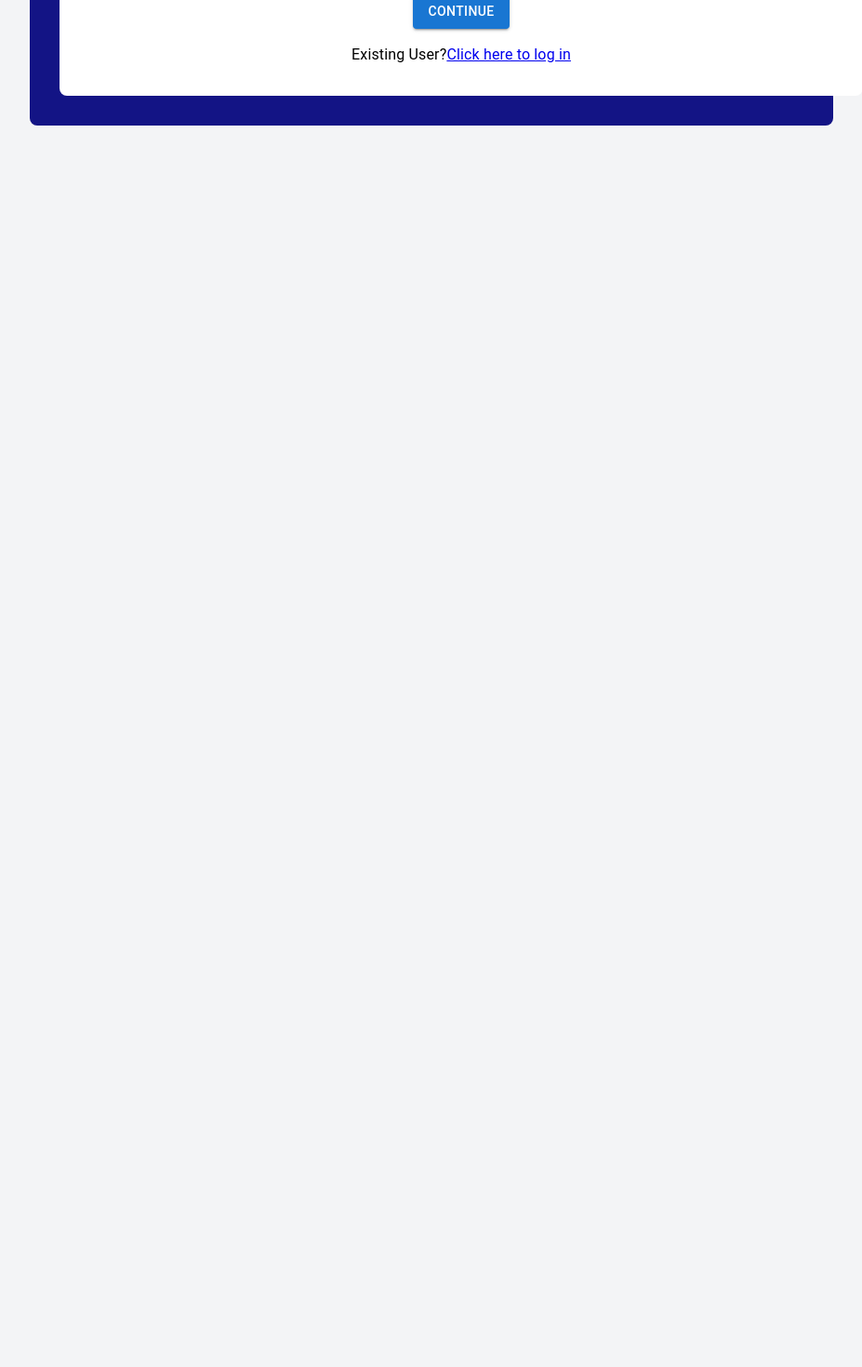
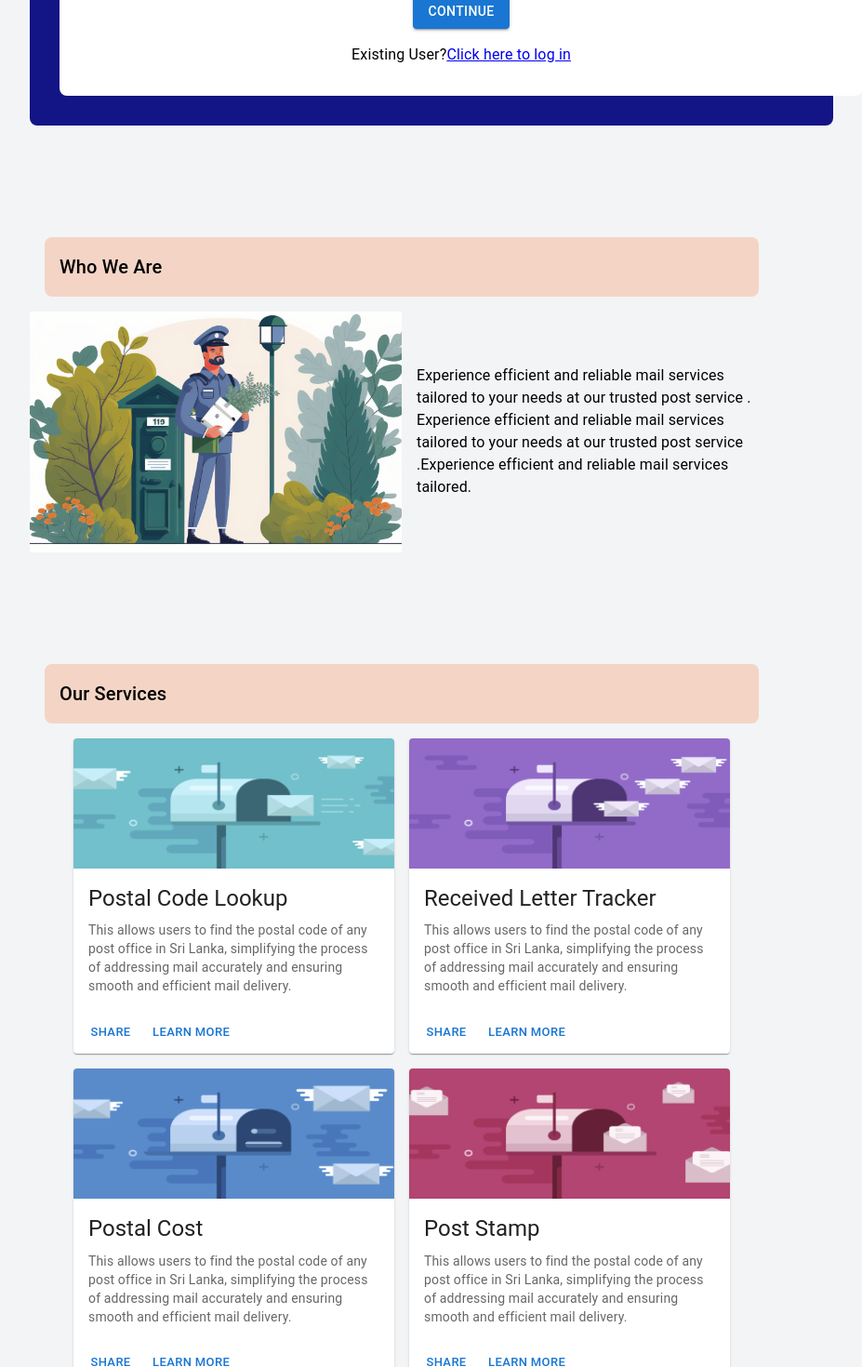
Before and after one commit to PasinduMaduwantha/post-mate, a React (Create React App) app: page / in a window 1280 px wide. Shown: the part 438-1908 px from the top of the page at 93% size, without its empty margins (208-1135 px from the left). Before the commit the page ends 800 px from the top, so only its background shows below. Built offline with nearby package versions, Linux system fonts and the light colour scheme.

Commit message:
landing done

```diff
--- a/src/App.js
+++ b/src/App.js
@@ -38,8 +38,8 @@ function App() {
         </Route>
         <Route path="/register" element={<Register />}>
         </Route>
-        <Route path="/home" element={<UserHome />}>
-        </Route>
+        {/* <Route path="/home" element={<UserHome />}>
+        </Route> */}
         <Route path="/admin/dashboard" element={<AdminDashBoard />}>
         </Route>
         <Route path="/about" element={<About />}>
@@ -50,7 +50,7 @@ function App() {
         </Route>
         <Route path="/notifications" element={<Notifications />}>
         </Route>
-        <Route path="/services" element={<Services />}>
+        <Route path="/services" element={<UserHome />}>
         </Route>
         {/* <Route path="/home/postalCodeLookup" element={<PostalCodeLookup/>}></Route>
         <Route path="/home/postalCost" element={<PostalCost/>}></Route>
--- a/src/components/NavBar/NavBar.jsx
+++ b/src/components/NavBar/NavBar.jsx
@@ -16,17 +16,16 @@ import logo from "../../images/logo.png";
 import { Link } from "react-router-dom";
 import { Notifications } from "@mui/icons-material";
 
-const pages = ["Home", "About Us", "Services", "Contact Us", "Help"];
+const pages = [ "About Us", "Services", "Contact Us", "Help"];
 const settings = ["Profile", "Account", "Dashboard", "Logout"];
 
 const pageToUrlMap = {
-  "Home": "/home",
+  // "Home": "/home",
+  "Services": "/services",
   "About Us": "/about",
-  "Services": "/services",
   "Contact Us": "/contact",
   "Help": "/help",
 };
-
 
 function NavBar( ) {
 
--- a/src/page/ContactUs/Contact.jsx
+++ b/src/page/ContactUs/Contact.jsx
@@ -14,19 +14,43 @@ import {
 import useForm from "../../Hooks/useForm";
 import frame from "../../images/Frame.png";
 import mailSent from "../../images/29630388_2206_w023_n003_2530b_p1_2530 1.png";
+import axios from "../../API/axios";
+import { toast } from "react-hot-toast";
 
 const Contact = () => {
+
   const getFreshModel = () => ({
     userName: "",
     address: "",
-    phoneNumber: "",
+    phoneNumber:"",
     message: "",
   });
 
   const { values, setValues, errors, setErrors, handleInputChange } =
     useForm(getFreshModel);
 
-  const onSendClick = () => {};
+
+    const onSendClick = () => {
+
+      axios.post('/api/inqueries', values)
+      .then(response => {
+              console.log(response)
+          if (response.status === 200) {
+              toast.success('Add successful!');
+              setValues(getFreshModel)
+
+          } else {
+              toast.error('Invalid credentials. Please try again.');
+          }
+          })
+          .catch(error => {
+          console.error('Error during login:', error);
+          toast.error('Something went wrong .');
+          })
+
+    };
+
+
 
   return (
     <>
@@ -62,11 +86,11 @@ const Contact = () => {
               variant='h7'
               align='center'
             >
-              Send Message
+              Send Feedback
             </Typography>
             <TextField
               id='outlined-basic'
-              label='Full Name'
+              label='Username'
               variant='outlined'
               name='userName'
               value={values.userName}
@@ -74,10 +98,10 @@ const Contact = () => {
             />
             <TextField
               id='outlined-basic'
-              label='Email'
+              label='Address'
               variant='outlined'
-              name='senderAddress'
-              value={values.senderAddress}
+              name='address'
+              value={values.address}
               onChange={handleInputChange}
             />
 
@@ -85,8 +109,8 @@ const Contact = () => {
               id='outlined-basic'
               label='Phone Number'
               variant='outlined'
-              name='message'
-              value={values.message}
+              name='phoneNumber'
+              value={values.phoneNumber}
               onChange={handleInputChange}
             />
 
@@ -100,7 +124,7 @@ const Contact = () => {
             />
 
             <Button variant='contained' onClick={onSendClick}>
-              Submit
+              Submit Feedback
             </Button>
           </Stack>
           <img style={{ marginLeft: 100 }} width={300} src={mailSent} />
--- a/src/page/Home/home.jsx
+++ b/src/page/Home/home.jsx
@@ -1,13 +1,14 @@
 import AuthForm from "../../components/Auth/AuthForm";
-import LoginForm from "../../components/Auth/LoginForm";
-import SignUpForm from "../../components/Auth/SignUpForm";
-import Footer from "../../components/Footer/Footer";
-import NavBar from "../../components/NavBar/NavBar";
-import PostalCodeLookup from "../PostalCodeLookup/PostalCodeLookup";
-import PostalCost from "../PostalCost/PostalCost";
-import RecievedLetterTracker from "../RecievedLetterTracker/RecievedLetterTracker";
-import SendInquiry from "../SendInquiry/SendInquiry";
-import UserHome from "../User_Home/userHome";
+
+import ServiceCard from "../Services/ServiceCard";
+import imageOne from "../../images/a.png";
+import imageTwo from "../../images/Isolation_Mode(1).png";
+import imageThree from "../../images/Isolation_Mode.png";
+import imageFour from "../../images/Isolation_Mode(2).png";
+import { Stack,Typography} from "@mui/material";
+import stampCollection from "../../images/world-post-office-day-national-post-day-generative-ai (1) 1.png";
+import frame from "../../images/Frame.png";
+import mailSent from "../../images/29630388_2206_w023_n003_2530b_p1_2530 1.png";
 import "./home.css";
 
 export default function Home() {
@@ -17,6 +18,87 @@ export default function Home() {
       <div className='home-background'>
         <div className='home-background-wrap'>
           <AuthForm />
+          <Stack direction={"column"}>
+        <Typography
+          padding={2}
+          marginTop={15}
+          marginLeft={2}
+          marginRight={2}
+          marginBottom={2}
+          bgcolor={" #F2590033"}
+          borderRadius={2}
+          variant='h6'
+        >
+          Who We Are
+        </Typography>
+        <Stack
+          direction='row-reverse'
+          justifyContent='center'
+          alignItems='center'
+          spacing={2}
+        >
+          <Typography width={"50%"}>
+            Experience efficient and reliable mail services tailored to your
+            needs at our trusted post service . Experience efficient and
+            reliable mail services tailored to your needs at our trusted post
+            service .Experience efficient and reliable mail services tailored.
+          </Typography>
+          <img width={400} src={stampCollection} alt='' />
+        </Stack>
+      </Stack>
+      <Stack direction={"column"}>
+        <Typography
+          padding={2}
+          marginTop={15}
+          marginLeft={2}
+          marginRight={2}
+          marginBottom={2}
+          bgcolor={" #F2590033"}
+          borderRadius={2}
+          variant='h6'
+        >
+          Our Services
+        </Typography>
+        <Stack
+          direction='row'
+          justifyContent='center'
+          alignItems='center'
+          spacing={2}
+        >
+          <Stack direction={"column"} spacing={2}>
+            <ServiceCard
+              title={"Postal Code Lookup"}
+              description={
+                "This allows users to find the postal code of any post office in Sri Lanka, simplifying the process of addressing mail accurately and ensuring smooth and efficient mail delivery."
+              }
+              imageUrl={imageOne}
+            />
+            <ServiceCard
+              title={"Postal Cost"}
+              description={
+                "This allows users to find the postal code of any post office in Sri Lanka, simplifying the process of addressing mail accurately and ensuring smooth and efficient mail delivery."
+              }
+              imageUrl={imageTwo}
+            />
+          </Stack>
+          <Stack direction={"column"} spacing={2}>
+            <ServiceCard
+              title={"Received Letter Tracker"}
+              description={
+                "This allows users to find the postal code of any post office in Sri Lanka, simplifying the process of addressing mail accurately and ensuring smooth and efficient mail delivery."
+              }
+              imageUrl={imageThree}
+            />
+            <ServiceCard
+              title={"Post Stamp"}
+              description={
+                "This allows users to find the postal code of any post office in Sri Lanka, simplifying the process of addressing mail accurately and ensuring smooth and efficient mail delivery."
+              }
+              imageUrl={imageFour}
+            />
+          </Stack>
+        </Stack>
+      </Stack>
         </div>
       </div>
       {/* <Footer /> */}
--- a/src/page/Services/ServiceCard.jsx
+++ b/src/page/Services/ServiceCard.jsx
@@ -22,7 +22,7 @@ export default function ServiceCard({ title, description, imageUrl }) {
       </CardContent>
       <CardActions>
         <Button size='small'>Share</Button>
-        <Button onClick={() => navigate("/home")} size='small'>
+        <Button onClick={() => navigate("/services")} size='small'>
           Learn More
         </Button>
       </CardActions>
```
